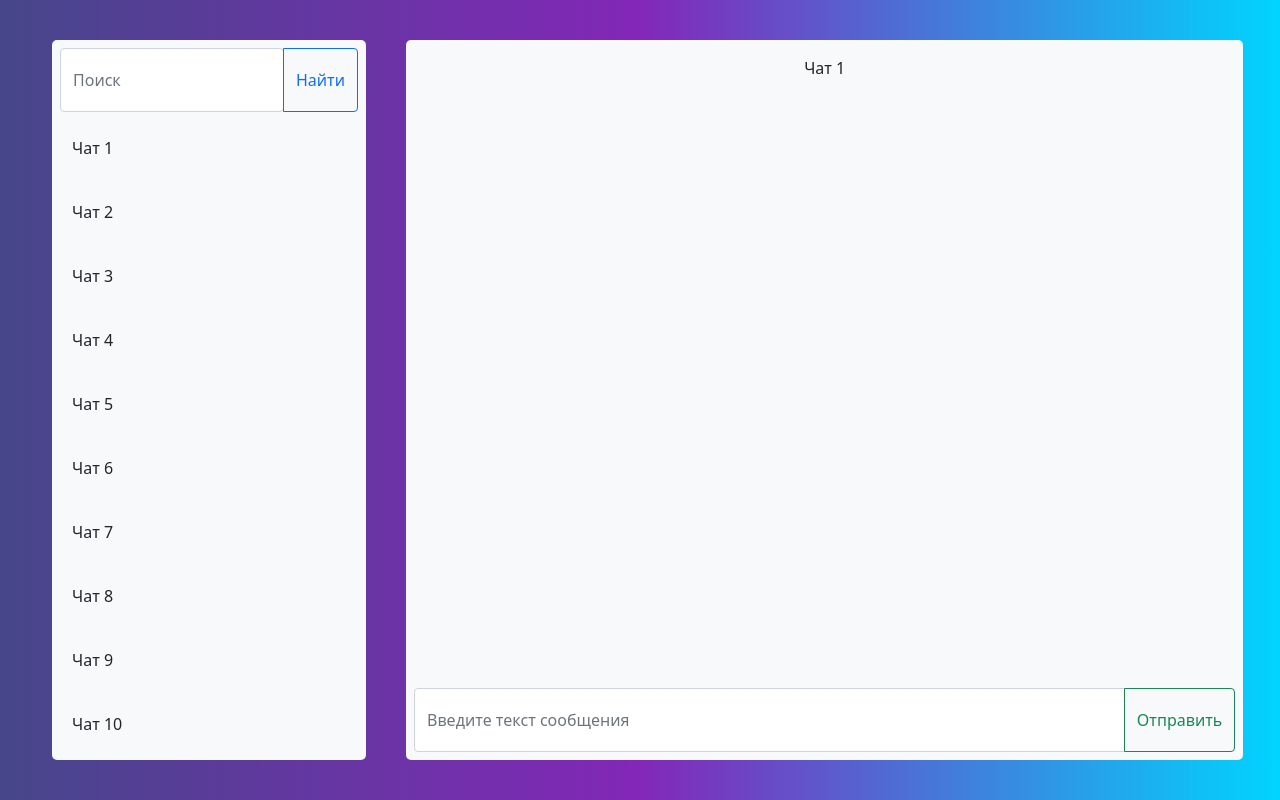
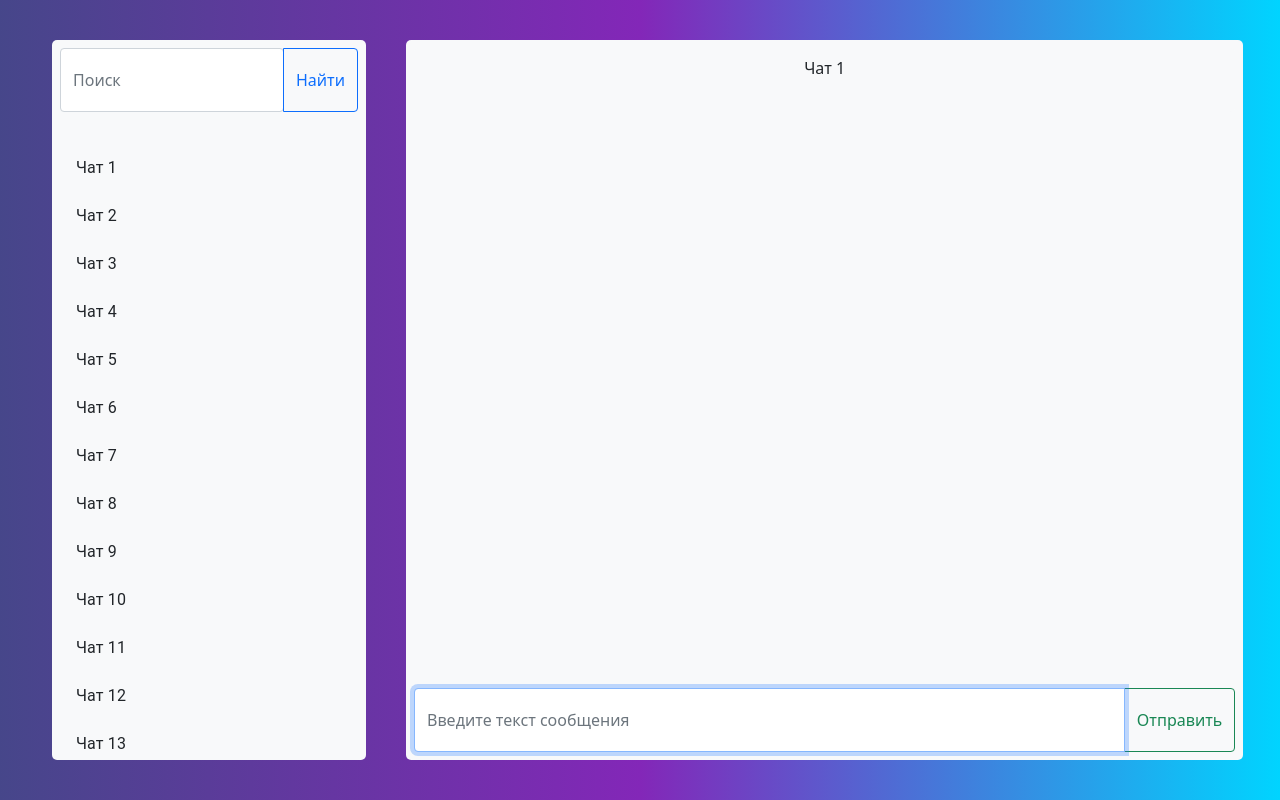
Before and after one commit to kesvesna/GB_react, a React (Create React App) app: page / in a window 1280 px wide. Built offline with nearby package versions, Linux system fonts and the light colour scheme; the HTML template or start-up script is replaced by a standard one.

Commit message:
Add mui, mui chat list, focus on message input

```diff
--- a/package.json
+++ b/package.json
@@ -3,6 +3,10 @@
   "version": "0.1.0",
   "private": true,
   "dependencies": {
+    "@emotion/react": "^11.4.1",
+    "@emotion/styled": "^11.3.0",
+    "@mui/icons-material": "^5.0.3",
+    "@mui/material": "^5.0.3",
     "@testing-library/jest-dom": "^5.14.1",
     "@testing-library/react": "^11.2.7",
     "@testing-library/user-event": "^12.8.3",
--- a/src/App.js
+++ b/src/App.js
@@ -1,16 +1,23 @@
 import './App.css';
-import {useState, useEffect} from 'react';
+import {useState, useEffect, useRef} from 'react';
+import Box from '@mui/material/Box';
+import List from '@mui/material/List';
+import ListItem from '@mui/material/ListItem';
+import ListItemButton from '@mui/material/ListItemButton';
+import ListItemIcon from '@mui/material/ListItemIcon';
+import ListItemText from '@mui/material/ListItemText';
+import Divider from '@mui/material/Divider';
+import InboxIcon from '@mui/icons-material/Inbox';
+import DraftsIcon from '@mui/icons-material/Drafts';
 
 
 export function App(props) {
 
+    const userMessageStyle = "user-message d-flex justify-content-end bg-gradient";
+
+    const botMessageStyle = "robot-message d-flex bg-gradient";
+
     const [messageList, setMessageList] = useState([{}]);
-
-    const [botMessage, setBotMessage] = useState([{
-        author: "Bot",
-        message: "Bot message",
-        styleInfo: "robot-message d-flex bg-gradient"
-    }]);
 
     const [message, setMessage] = useState('');
 
@@ -23,23 +30,42 @@ export function App(props) {
         {id: 16, chatName: 'Чат 16'}
     ]);
 
+    const inputMessageRef = useRef(null);
+
     const handleOnClickSendButton = () => {
-        setMessageList(messageList => ([...messageList, {
-            author: "User1",
-            message: message,
-            styleInfo: "user-message d-flex justify-content-end bg-gradient"
-        }]));
-        setMessage(message => (message = ''));
+        if(message){
+            let lastMessageId = messageList.length;
+            setMessageList(messageList => ([...messageList, {
+                messageId: lastMessageId++,
+                author: "User1",
+                message: message,
+                styleInfo: userMessageStyle
+            }]));
+            setMessage('');
+            inputMessageRef.current?.focus();
+        }
     }
 
     useEffect(() => {
-        if (messageList.length > 1 && messageList[messageList.length - 1].author !== "Bot") {
-            const timer = setTimeout(() => {
-                setMessageList(messageList => ([...messageList, ...botMessage]));
+        let timer = null;
+        const lastMessage = messageList[messageList.length-1];
+        if (messageList.length > 1 && lastMessage.author !== "Bot") {
+            timer = setTimeout(() => {
+                let lastMessageId = messageList.length;
+                setMessageList(messageList => ([...messageList, {
+                    messageId: lastMessageId++,
+                    author: "Bot",
+                    message: "Bot message",
+                    styleInfo: botMessageStyle
+                }]));
             }, 1500);
-            return () => clearTimeout(timer);
         }
+        return () => clearTimeout(timer)
     }, [messageList]);
+
+    useEffect(() => {
+        inputMessageRef.current?.focus();
+    }, []);
 
     return (
         <div className="App">
@@ -52,11 +78,15 @@ export function App(props) {
                         </div>
                     </div>
                     <div className="left-side-block-chat-info">
+                        <List>
                         {chatList.map((item) => (
-                            <div className="chat-name" key={item.id}>
-                                <p className="align-self-center">{item.chatName}</p>
-                            </div>
+                            <ListItem disablePadding key={item.id}>
+                                <ListItemButton>
+                                    <ListItemText primary={item.chatName} />
+                                </ListItemButton>
+                            </ListItem>
                         ))}
+                        </List>
                     </div>
                 </div>
                 <div className="right-side-block col-8 bg-light">
@@ -65,14 +95,14 @@ export function App(props) {
                     </div>
                     <div className="right-side-block-chat-message">
                         {messageList.map((item) => (
-                            <div className={item.styleInfo} key={item}>
+                            <div className={item.styleInfo} key={item.messageId}>
                                 <p className="align-self-center">{item.message}</p>
                             </div>
                         ))}
                     </div>
                     <div className="right-side-block-message-input bg-light">
                         <div className="input-group message-input">
-                            <input type="text" className="form-control" placeholder="Введите текст сообщения"
+                            <input  ref={inputMessageRef} type="text" className="form-control" placeholder="Введите текст сообщения"
                                    value={message} onChange={(e) => setMessage(e.target.value)}/>
                             <button className="btn btn-outline-success" onClick={handleOnClickSendButton}>Отправить
                             </button>
```
Also changed, not shown: 1 other file (tests, documents, lock files or other folders).
